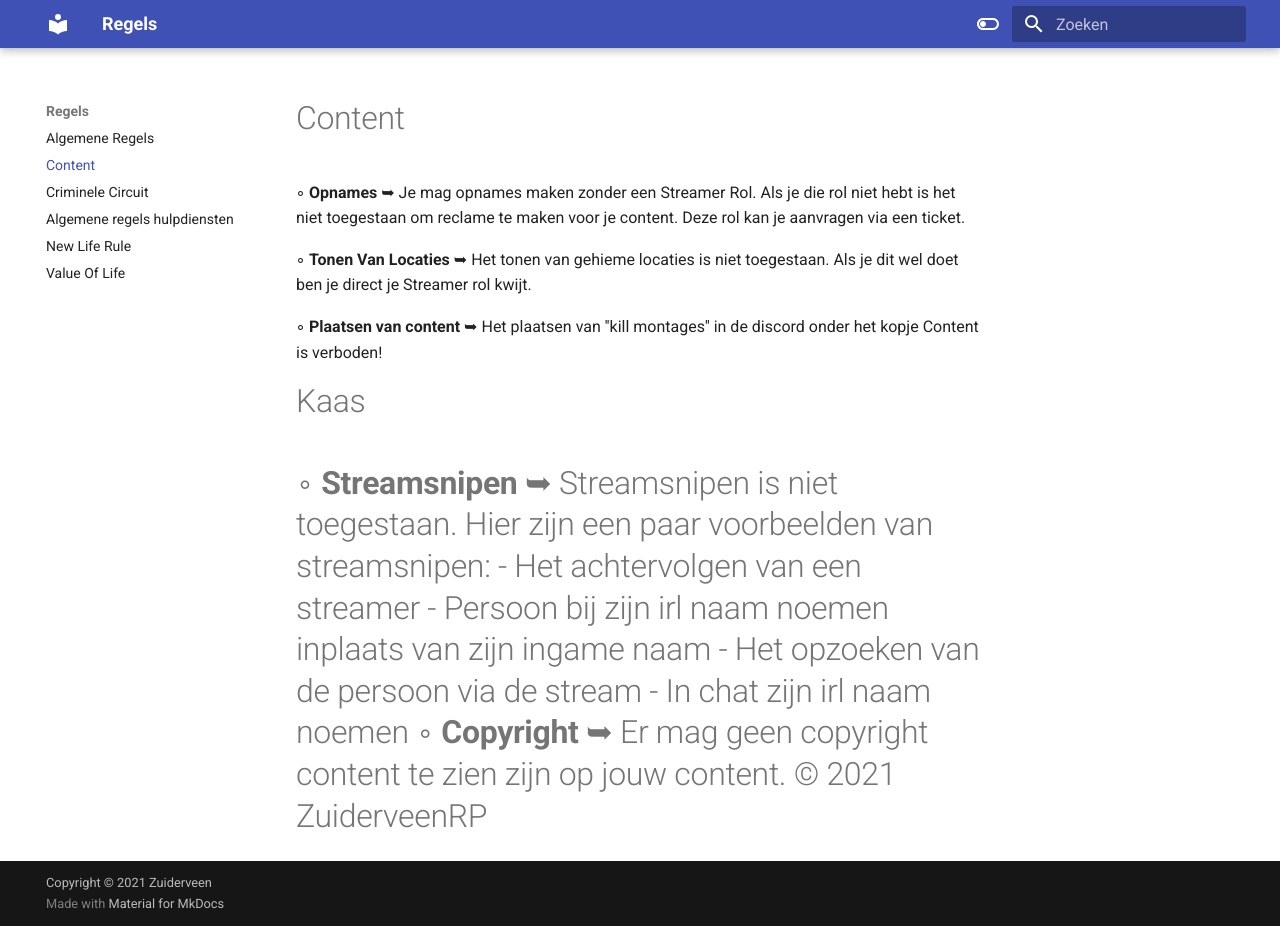
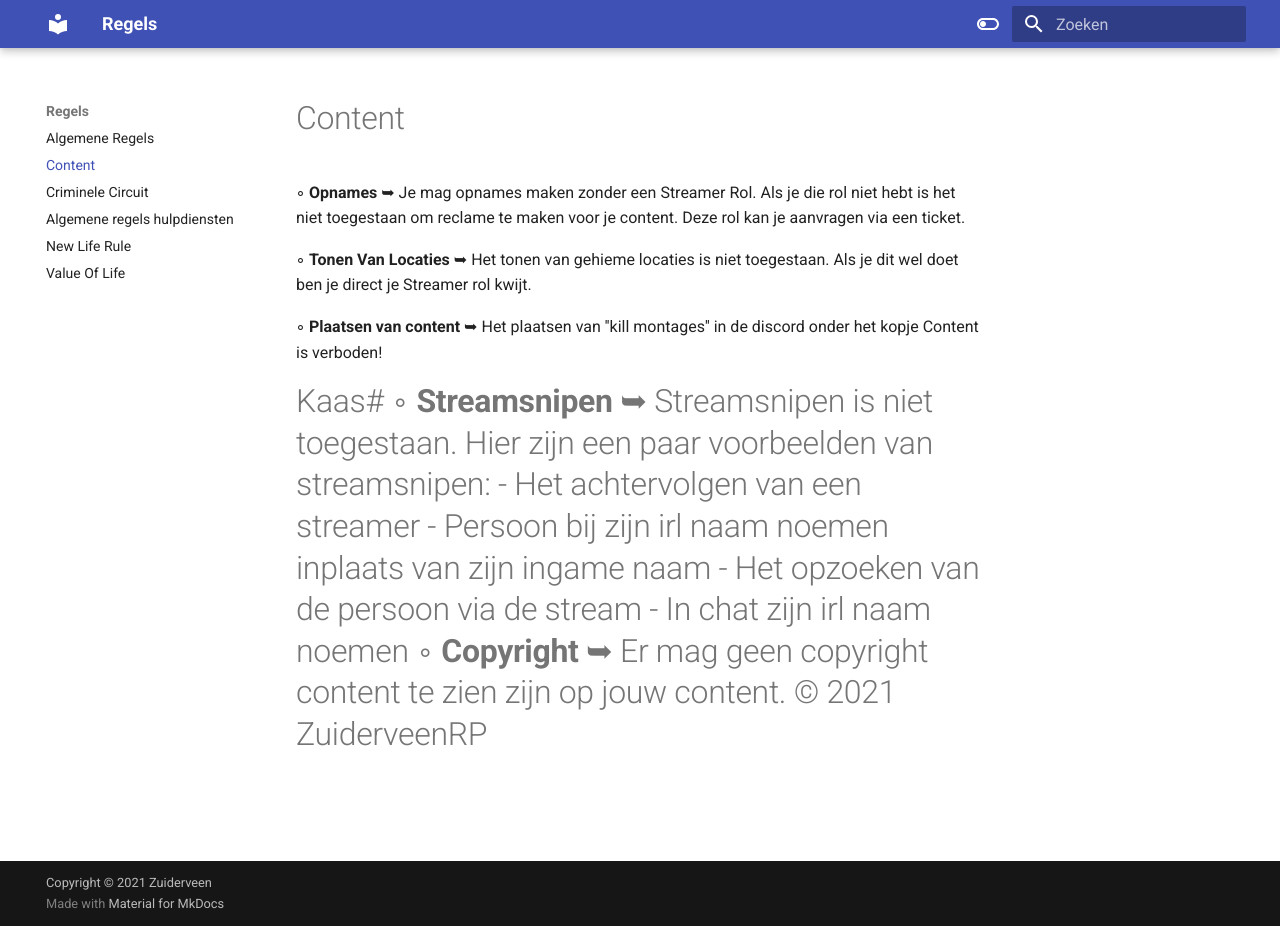
Before and after one commit to CappaWappa/Regels, an MkDocs documentation site: the page built from docs/content.md, in a window 1280 px wide and 926 px high. Built offline with MkDocs 1.6.1 and Material for MkDocs 9.7.7, drawn with Linux system fonts in a browser that asks for light colours.

```diff
--- a/docs/content.md
+++ b/docs/content.md
@@ -6,7 +6,7 @@
 
 ◦ <b>Plaatsen van content</b> ➥ Het plaatsen van ''kill montages'' in de discord onder het kopje Content is verboden!</br>
 
-<h1>Kaas<h1>
+<h1>Kaas#
 
 ◦ <b>Streamsnipen</b> ➥ Streamsnipen is niet toegestaan. Hier zijn een paar voorbeelden van streamsnipen:
 - Het achtervolgen van een streamer
```
